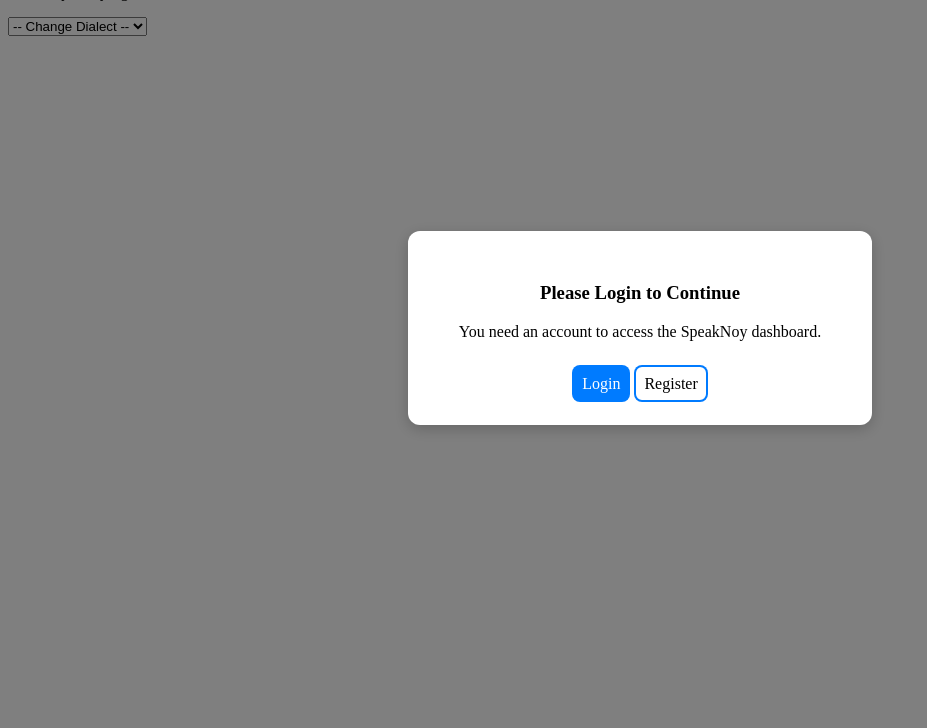
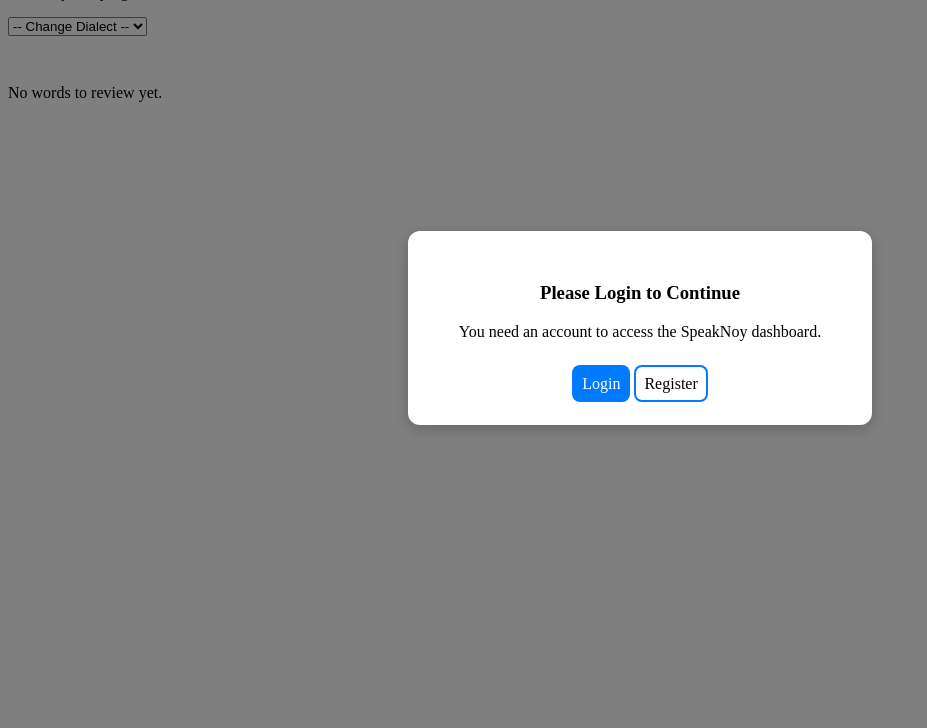
Before and after one commit to keithayeras/SpeakNoy, a Django app: page /SpeakNoy/ in a window 1280 px wide. Shown: the part 72-800 px from the top of the page, without its empty margins (0-927 px from the left). Run offline with Django 5.2, Linux system fonts and the light colour scheme.

Commit message:
Changed flashcards to be more flashcard-like

```diff
--- a/templates/flashcards/flashcard_list.html
+++ b/templates/flashcards/flashcard_list.html
@@ -84,10 +84,15 @@
         <h2></h2>
         <a href="{% url 'SpeakNoy:cardcreate' %}" class="btn-primary">+ Add card</a>
     {% endif %}
-    <ul style="list-style: none; padding: 10px;">
+    <div class="review-cards">
         {% for card in flashcard %}
-            <h1></h1>
-            <li><a href="{% url 'SpeakNoy:card' card.pk %}" class="btn-card">{{ card.word }}</a></li>
+            <div class="review-card">
+                <form method="GET" action="{% url 'SpeakNoy:card' card.pk %}">
+                    <button class="review-card"><h3>{{ card.word }}</h3></button>
+                </form>
+            </div>
+        {% empty %}
+            <p>No words to review yet.</p>
         {% endfor %}
-    </ul>
+    </div>
 {% endblock %}
```
Also changed, not shown: db.sqlite3.
